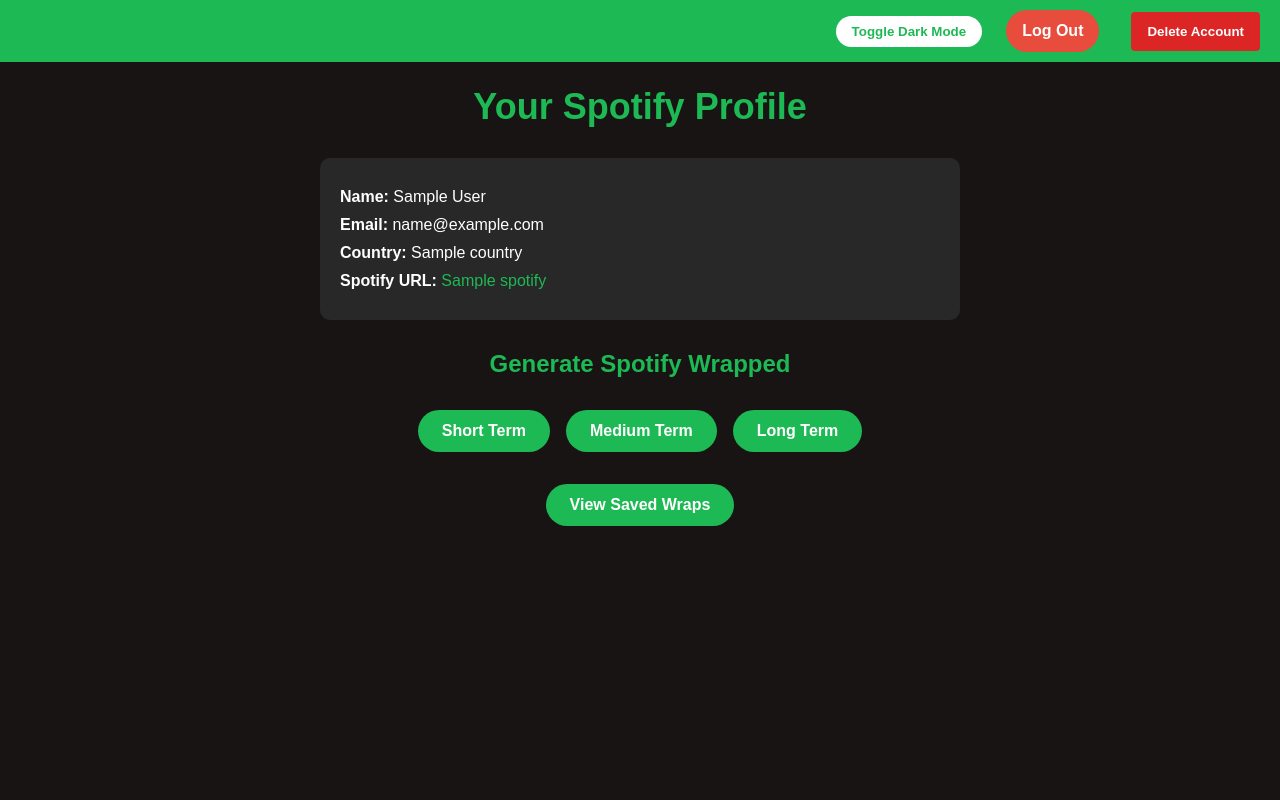
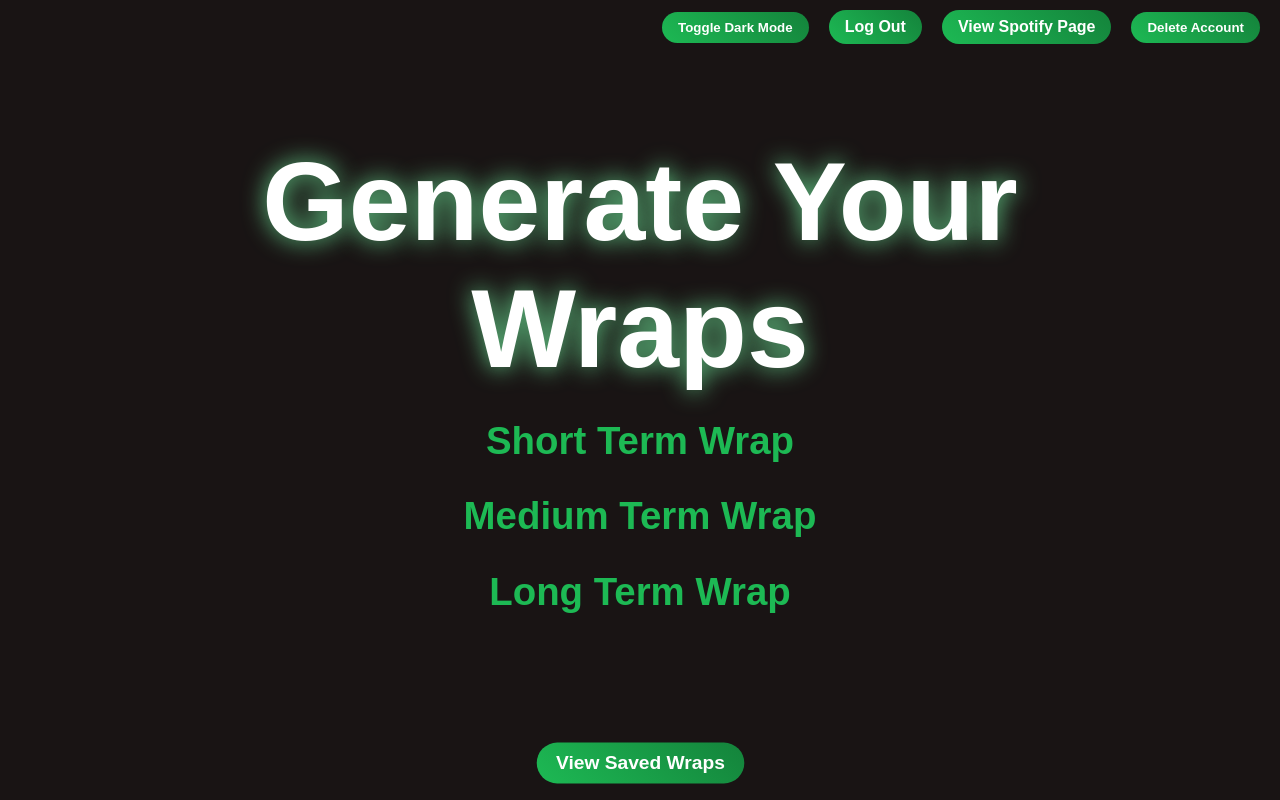
Before and after one commit to eriklarson12/Team-27-Spotify-Wrapper, a Django app: template spotify_project/spotify_auth/templates/spotify_auth/profile.html in a window 1280 px wide. Run offline with Django 5.2, Linux system fonts and the light colour scheme; the template is opened without the code that fills it: most values are stand-ins (such as "Sample title", 1, 10 or a date in 2020).

Commit message:
redid styling for profile page and added support for smaller screens to welcome page + transition slide

```diff
--- a/spotify_project/spotify_auth/templates/spotify_auth/profile.html
+++ b/spotify_project/spotify_auth/templates/spotify_auth/profile.html
@@ -3,7 +3,7 @@
 <head>
     <meta charset="UTF-8">
     <meta name="viewport" content="width=device-width, initial-scale=1.0">
-    <title>Your Spotify Profile</title>
+    <title></title>
     <style>
         body {
             font-family: Arial, sans-serif;
@@ -12,71 +12,86 @@
             margin: 0;
             padding: 0;
             transition: background-color 0.3s, color 0.3s;
+            position: fixed;
+            height: 100%;
+            width: 100%;
         }
 
         body.light-mode {
             background-color: #ffffff;
-            color: #ffffff;
+            color: #191414;
         }
 
         .top-bar {
             display: flex;
             justify-content: flex-end;
+            align-items: center;
             padding: 10px 20px;
-            background-color: #1DB954;
-            gap: 1rem;
-            align-items: center;
+            gap: 20px;
         }
 
-        .logout-button {
-            display: inline-block;
-            padding: 0.75rem 1rem;
-            background-color: #e74c3c;
-            color: white;
-            text-decoration: none;
-            border-radius: 25px;
+        .profile-title {
+            display: block;
+            font-size: 5rem;
+            color: inherit;
             font-weight: bold;
-            transition: background-color 0.2s, transform 0.2s;
-            margin-left: .5rem;
-            white-space: nowrap;  /* Prevents "Log Out" from breaking into two lines */
+            text-align: center;
+            padding-top: 40px;
+            padding-bottom: 40px;
+            scale: 1.3;
         }
 
-        .logout-button:hover {
-            background-color: #c0392b;
-            transform: translateY(-2px);
+        .profile-title.light-mode {
+            color: #191414;
+        }
+        .profile-title {
+            animation: pulse 1.5s infinite alternate;
         }
 
-        .delete-account-button {
-            background-color: #dc2626;  /* Red background */
-            color: white;
-            padding: 0.75rem 1rem;
-            border-radius: 0.25rem;
-            border: none;
+        .generate-wrap-text {
+            display: block;
+            font-size: 2rem;
+            color: #1DB954;
             font-weight: bold;
+            text-align: center;
+            padding-top: 5px;
+            padding-bottom: 5px;
             text-decoration: none;
-            cursor: pointer;
-            margin-left: 1rem;  /* Add some space between logout and delete buttons */
-            display: inline-block;  /* This ensures proper spacing */
+        }
+        .generate-wrap-text:hover {
+            animation: pulse 1.5s infinite alternate;
         }
 
-        .delete-account-button:hover {
-            background-color: #b91c1c;
-            transform: translateY(-2px);
+    @keyframes pulse {
+        0% {
+            transform: scale(1.00);
+            text-shadow: 0 0 10px #fff;
+        }
+        100% {
+            transform: scale(1.1);
+            text-shadow: 0 0 20px #1DB954;
+        }
     }
 
-        .theme-toggle-button {
-            background-color: white;
-            color: #1DB954;
+
+    .button {
+        background: linear-gradient(45deg, #1DB954, #14833b);
+        color: #ffffff;
         border: none;
         padding: 8px 16px;
         border-radius: 20px;
         cursor: pointer;
         font-weight: bold;
+        text-decoration: none;
     }
 
-        .theme-toggle-button:hover {
-            background-color: #f0f0f0;
-            transform: translateY(-2px);
+    .large-button {
+        scale: 1.2;
+    }
+
+    button:hover {
+        background-color: #14833b;
+        transform: scale(1.05);
     }
 
         h1 {
@@ -86,54 +101,42 @@
             margin-bottom: 30px;
         }
 
-        .profile-info {
-            background-color: #282828;
-            border-radius: 10px;
-            padding: 20px;
-            margin-bottom: 30px;
-            max-width: 600px;
-            margin-left: auto;
-            margin-right: auto;
-        }
-
-        .profile-info p {
-            margin: 10px 0;
-        }
-
-        .profile-info a {
-            color: #1DB954;
-            text-decoration: none;
-            word-break: break-all;  /* Allows the URL to break at any character */
-            overflow-wrap: break-word;  /* Ensures long words break and wrap */
-        }
-
         .actions {
             {#text-align: center;#}
             {#margin-top: 20px;#}
             display: flex;
+            flex-direction: column;
             gap: 1rem;
             justify-content: center;
             margin-top: 2rem;
+            scale: 1.2;
         }
 
-        .spotify-button {
-            display: inline-block;
-            background-color: #1DB954;
-            color: white;
-            padding: 12px 24px;
-            border-radius: 24px;
-            text-decoration: none;
-            font-weight: bold;
-            transition: background-color 0.3s ease-in-out, transform 0.3s ease-in-out, box-shadow 0.3s ease-in-out;
+
+    .center-container {
+        display: flex;
+        height: 80%;
+        align-content: center;
+        flex-direction: column;
+        flex-wrap: nowrap;
+        align-items: center;
+        justify-content: center;
+        position: fixed;
+        top: 50%;
+        left: 50%;
+        transform: translate(-50%, -55%);
     }
-
-        .spotify-button:hover {
-            background-color: #1ed760;
-        }
-        @media (max-width: 768px) {
-            .profile-info {
-                margin: 1rem 20px;
-            }
+    .bottom-bar {
+        display: flex;
+        flex-direction: row;
+        justify-content: center;
+        align-items: center;
+        position: fixed;
+        bottom: 0;
+        left: 0;
+        width: 100%;
+        gap: 20%;
+        padding-bottom: 20px;
     }
 
     </style>
@@ -141,41 +144,34 @@
 
 <body>
     <div class="top-bar">
-        <button id="theme-toggle" class="theme-toggle-button">Toggle Dark Mode</button>
-        <a href="{% url 'logout' %}" class="logout-button">Log Out</a>
+        <button id="theme-toggle" class="button">Toggle Dark Mode</button>
+        <a href="{% url 'logout' %}" class="button">Log Out</a>
+        <a href="{{ profile.external_urls.spotify }}" class="button">View Spotify Page</a>
         <form method="POST" action="{% url 'delete_account' %}" style="display: inline;"
             onsubmit="return confirm('Are you sure you want to delete your account? This action cannot be undone.');">
             {% csrf_token %}
-            <button type="submit" class="delete-account-button">Delete Account</button>
+            <button type="submit" class="button">Delete Account</button>
         </form>
     </div>
+    <div class="center-container">
+        <div class="profile-title">Generate Your Wraps</div>
 
-    <h1>Your Spotify Profile</h1>
-
-    <div class="profile-info">
-        <p><strong>Name:</strong> {{ profile.display_name }}</p>
-        <p><strong>Email:</strong> {{ profile.email }}</p>
-        <p><strong>Country:</strong> {{ profile.country }}</p>
-        <p><strong>Spotify URL:</strong>
-           <a href="{{ profile.external_urls.spotify }}">{{ profile.external_urls.spotify }}</a>
-       </p>
+        <div class="actions">
+            <a href="{% url 'spotify_wrap' %}?time_range=short_term" class="generate-wrap-text">
+                Short Term Wrap
+            </a>
+            <a href="{% url 'spotify_wrap' %}?time_range=medium_term" class="generate-wrap-text">
+                Medium Term Wrap
+            </a>
+            <a href="{% url 'spotify_wrap' %}?time_range=long_term" class="generate-wrap-text">
+                Long Term Wrap
+            </a>
+        </div>
     </div>
 
-    <h2 style="text-align: center; color: #1DB954;">Generate Spotify Wrapped</h2>
-    <div class="actions">
-        <a href="{% url 'spotify_wrap' %}?time_range=short_term" class="spotify-button">
-            Short Term
-        </a>
-        <a href="{% url 'spotify_wrap' %}?time_range=medium_term" class="spotify-button">
-            Medium Term
-        </a>
-        <a href="{% url 'spotify_wrap' %}?time_range=long_term" class="spotify-button">
-            Long Term
-        </a>
-    </div>
 
-    <div class="actions">
-        <a href="{% url 'view_saved_wraps' %}" class="spotify-button">View Saved Wraps</a>
+    <div class="bottom-bar">
+        <a href="{% url 'view_saved_wraps' %}" class="button large-button">View Saved Wraps</a>
     </div>
 
     <script>
```
Also changed, not shown: spotify_project/spotify_auth/templates/spotify_auth/wrap.html (+7 -0 lines). Lines whose indentation alone changed are shown as unchanged.
